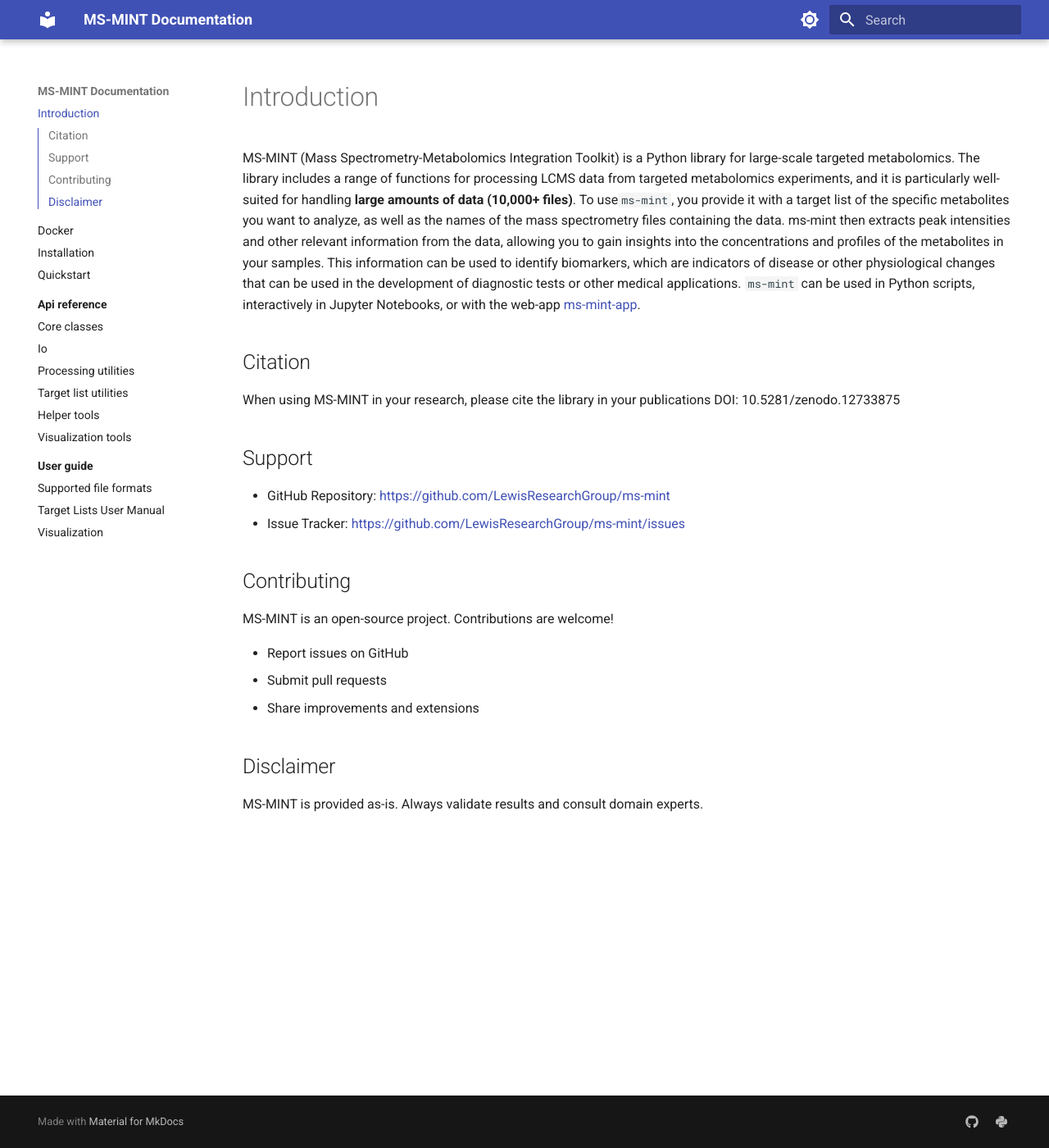
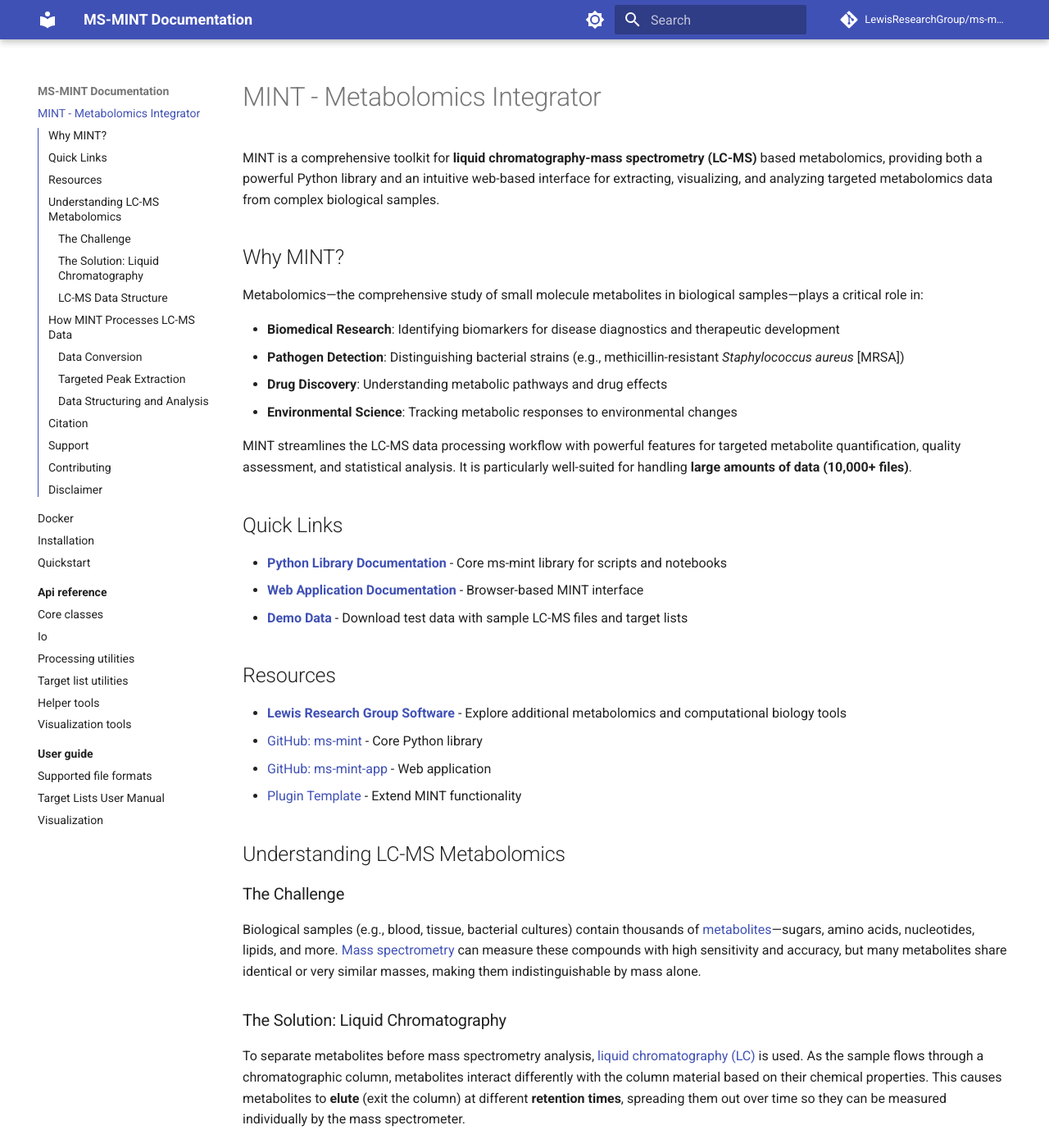
Before and after one commit to LewisResearchGroup/ms-mint, an MkDocs documentation site: the page built from docs/index.md, in a window 1280 px wide and 1400 px high. Shown: the whole window at 82% size. Built offline with MkDocs 1.6.1 and Material for MkDocs 9.7.7, drawn with Linux system fonts in a browser that asks for light colours; comment, search, counter and statistics services are not loaded; some of the changed text lies outside the part shown.

Commit message:
add repo info and unified overview to develop branch

```diff
--- a/docs/index.md
+++ b/docs/index.md
@@ -1,19 +1,109 @@
+# MINT - Metabolomics Integrator
 
-# Introduction
+MINT is a comprehensive toolkit for **liquid chromatography-mass spectrometry (LC-MS)** based metabolomics, providing both a powerful Python library and an intuitive web-based interface for extracting, visualizing, and analyzing targeted metabolomics data from complex biological samples.
 
-MS-MINT (Mass Spectrometry-Metabolomics Integration Toolkit) is a Python library for large-scale targeted metabolomics. The library includes a range of functions for processing LCMS data from targeted metabolomics experiments, and it is particularly well-suited for handling **large amounts of data (10,000+ files)**. To use`ms-mint`, you provide it with a target list of the specific metabolites you want to analyze, as well as the names of the mass spectrometry files containing the data. ms-mint then extracts peak intensities and other relevant information from the data, allowing you to gain insights into the concentrations and profiles of the metabolites in your samples. This information can be used to identify biomarkers, which are indicators of disease or other physiological changes that can be used in the development of diagnostic tests or other medical applications. `ms-mint` can be used in Python scripts, interactively in Jupyter Notebooks, or with the web-app [ms-mint-app](https://lewisresearchgroup.github.io/ms-mint-app/).
+## Why MINT?
+
+Metabolomics—the comprehensive study of small molecule metabolites in biological samples—plays a critical role in:
+
+- **Biomedical Research**: Identifying biomarkers for disease diagnostics and therapeutic development
+- **Pathogen Detection**: Distinguishing bacterial strains (e.g., methicillin-resistant _Staphylococcus aureus_ [MRSA])
+- **Drug Discovery**: Understanding metabolic pathways and drug effects
+- **Environmental Science**: Tracking metabolic responses to environmental changes
+
+MINT streamlines the LC-MS data processing workflow with powerful features for targeted metabolite quantification, quality assessment, and statistical analysis. It is particularly well-suited for handling **large amounts of data (10,000+ files)**.
+
+## Quick Links
+
+- **[Python Library Documentation](https://lewisresearchgroup.github.io/ms-mint)** - Core ms-mint library for scripts and notebooks
+- **[Web Application Documentation](https://lewisresearchgroup.github.io/ms-mint-app)** - Browser-based MINT interface
+- **[Demo Data](https://drive.google.com/drive/folders/1U4xMy5lfETk93sSVXPI79cCWyIMcAjeZ?usp=drive_link)** - Download test data with sample LC-MS files and target lists
+
+## Resources
+
+- **[Lewis Research Group Software](https://www.lewisresearchgroup.org/software)** - Explore additional metabolomics and computational biology tools
+- [GitHub: ms-mint](https://github.com/LewisResearchGroup/ms-mint) - Core Python library
+- [GitHub: ms-mint-app](https://github.com/LewisResearchGroup/ms-mint-app) - Web application
+- [Plugin Template](https://github.com/sorenwacker/ms-mint-plugin-template) - Extend MINT functionality
+
+## Understanding LC-MS Metabolomics
+
+### The Challenge
+
+Biological samples (e.g., blood, tissue, bacterial cultures) contain thousands of [metabolites](https://en.wikipedia.org/wiki/Metabolite)—sugars, amino acids, nucleotides, lipids, and more. [Mass spectrometry](https://en.wikipedia.org/wiki/Mass_spectrometry) can measure these compounds with high sensitivity and accuracy, but many metabolites share identical or very similar masses, making them indistinguishable by mass alone.
+
+### The Solution: Liquid Chromatography
+
+To separate metabolites before mass spectrometry analysis, [liquid chromatography (LC)](https://en.wikipedia.org/wiki/Liquid_chromatography) is used. As the sample flows through a chromatographic column, metabolites interact differently with the column material based on their chemical properties. This causes metabolites to **elute** (exit the column) at different **retention times**, spreading them out over time so they can be measured individually by the mass spectrometer.
+
+### LC-MS Data Structure
+
+The mass spectrometer continuously measures ion intensities across a range of mass-to-charge (m/z) values as metabolites elute from the column. This produces a three-dimensional dataset: **retention time**, **m/z**, and **intensity**.
+
+![](https://lewisresearchgroup.github.io/ms-mint-app/image/demo_Saureus_sample_raw.png)
+_**Figure 1:** 2D heatmap of LC-MS data from _S. aureus_ showing ion intensities over 10 minutes for m/z 100–600. Brighter colors indicate higher ion abundance._
+
+Zooming into a narrow m/z range reveals individual metabolite peaks. For example, here is the extracted ion chromatogram for succinate ([succinic acid](https://en.wikipedia.org/wiki/Succinic_acid)):
+
+![](https://lewisresearchgroup.github.io/ms-mint-app/image/demo_Saureus_sample_raw_succinate.png)
+_**Figure 2:** Zoomed view showing the chromatographic peak for succinate. The sharp peak indicates high signal and good chromatographic separation._
+
+This demonstrates the precision of LC-MS data—mass measurements are accurate to fractions of a Dalton (for comparison, an electron has m/z = 5.489×10⁻⁴).
+
+## How MINT Processes LC-MS Data
+
+### Data Conversion
+
+Raw LC-MS data is typically stored in vendor-specific formats (e.g., Thermo .raw, Agilent .d). MINT requires data to be converted to open formats:
+- **mzML** (preferred)
+- **mzXML**
+
+Most vendor software provides conversion tools, or you can use open-source converters like [MSConvert](http://proteowizard.sourceforge.net/tools.shtml).
+
+### Targeted Peak Extraction
+
+Rather than analyzing the entire LC-MS dataset, MINT uses a **targeted approach**:
+
+1. **Define targets**: Specify metabolites by their expected m/z and retention time (RT)
+2. **Extract peaks**: MINT integrates ion intensities within defined m/z and RT windows
+3. **Quantify**: Peak areas or heights are calculated, proportional to metabolite abundance
+
+**Important Note on Quantification:**
+- Peak intensities reflect **relative abundance** within the same metabolite across samples
+- Intensities **cannot** be compared between different metabolites (due to varying ionization efficiencies)
+- For **absolute quantification**, calibration curves with known standards are required
+
+### Data Structuring and Analysis
+
+MINT transforms raw 3D LC-MS data into a structured table where:
+- **Rows** = samples
+- **Columns** = metabolites
+- **Values** = peak areas/heights
+
+This structured format enables downstream statistical analyses:
+- Normalization and scaling
+- Principal Component Analysis (PCA)
+- Hierarchical clustering
+- Statistical testing
+
+![](https://lewisresearchgroup.github.io/ms-mint-app/image/hierarchical_clustering.png)
+_**Figure 3:** Hierarchical clustering heatmap showing metabolic profiles of 12 samples from three bacterial species: _E. coli_ (EC), _S. aureus_ (SA), and _C. albicans_ (CA). Samples cluster by organism, demonstrating species-specific metabolic signatures._
 
 ## Citation
-When using MS-MINT in your research, please cite the library in your publications DOI: 10.5281/zenodo.12733875
+
+When using MINT in your research, please cite:
+
+- **ms-mint library**: DOI: [10.5281/zenodo.12733875](https://zenodo.org/doi/10.5281/zenodo.12733875)
+- **ms-mint-app**: DOI: [10.5281/zenodo.13121148](https://zenodo.org/doi/10.5281/zenodo.13121148)
 
 ## Support
 
-- GitHub Repository: [https://github.com/LewisResearchGroup/ms-mint](https://github.com/LewisResearchGroup/ms-mint)
-- Issue Tracker: [https://github.com/LewisResearchGroup/ms-mint/issues](https://github.com/LewisResearchGroup/ms-mint/issues)
+- [GitHub: ms-mint Issues](https://github.com/LewisResearchGroup/ms-mint/issues)
+- [GitHub: ms-mint-app Issues](https://github.com/LewisResearchGroup/ms-mint-app/issues)
 
 ## Contributing
 
-MS-MINT is an open-source project. Contributions are welcome!
+MINT is an open-source project. Contributions are welcome!
 
 - Report issues on GitHub
 - Submit pull requests
--- a/mkdocs.yml
+++ b/mkdocs.yml
@@ -1,7 +1,9 @@
 site_name: MS-MINT Documentation
 site_description: Documentation for MS-MINT, a mass spectrometry data analysis toolkit
 site_author: Lewis Research Group
-site_url: https://ms-mint.readthedocs.io/
+site_url: https://lewisresearchgroup.github.io/ms-mint/
+repo_url: https://github.com/LewisResearchGroup/ms-mint
+repo_name: LewisResearchGroup/ms-mint
 
 theme:
   name: material
```
Also changed, not shown: other parts of docs/index.md (+1 -1 lines), README.md (+7 -1 lines).
